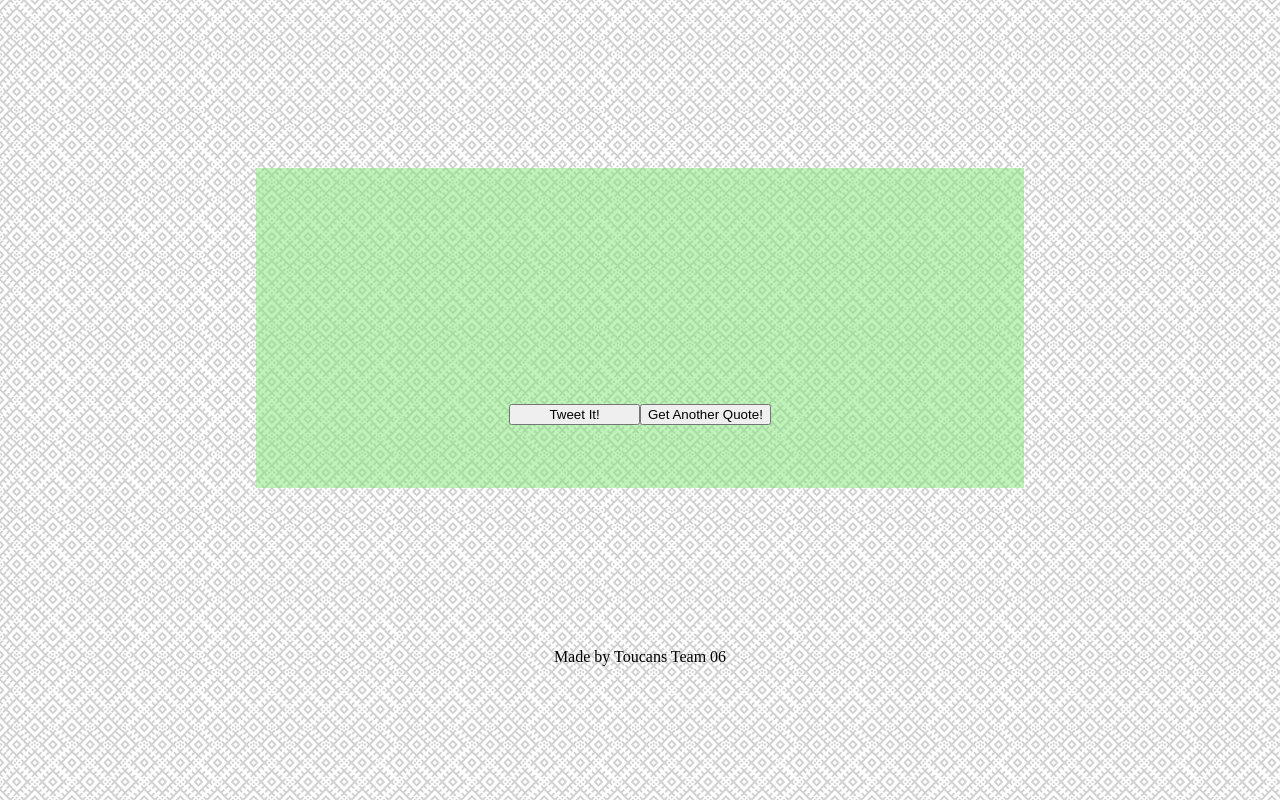
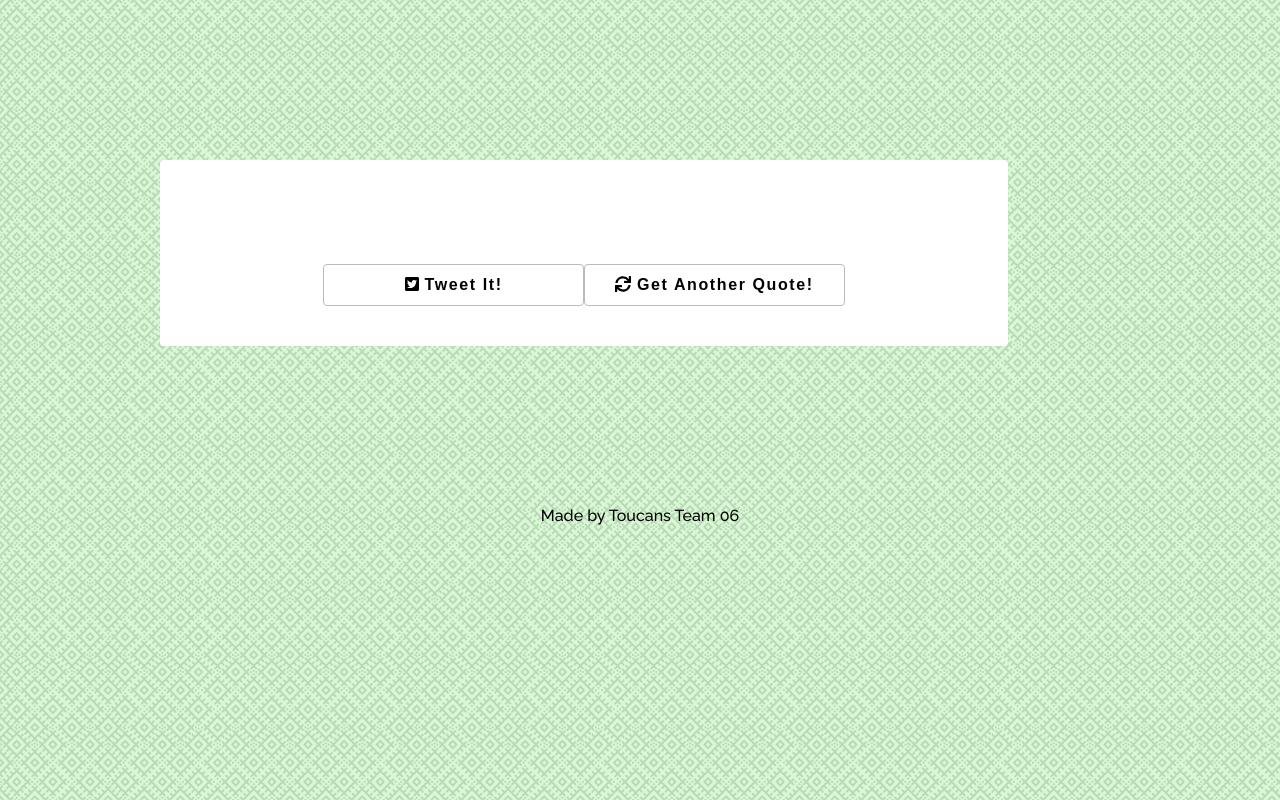
Before and after one commit to chingu-voyages/v8-toucans-team-06, a website: page index.html in a window 1280 px wide. Drawn offline with Linux system fonts and the light colour scheme; no server answers.

Commit message:
played with background styling & fixed background coloration issue, added font, adjusted styles, added font-awesome cdn, added some basic button styling.

```diff
--- a/css/main.css
+++ b/css/main.css
@@ -1,20 +1,38 @@
+@import url('https://fonts.googleapis.com/css?family=Raleway:500,600,800');
+
 html {
-    margin: 0;
-    padding: 0;
+    /* margin: 0;
+    padding: 0; */
 }
 body {
     background-image: url("../img/1.png");
     background-repeat: repeat;
-    background-color: rgba(255, 235, 205, 0.5);
     display: grid;
     place-items: center;
     text-align: center;
+    font-family: 'Raleway', sans-serif;
+    margin: 0;
+    padding: 0;
 }
+
+#colorChanger {
+  width: 100vw;
+  height: 100vh;
+  padding-right: 0px;
+  padding-left: 0px;
+  margin-right: auto;
+  margin-left: auto;
+  background-color: rgba(255, 235, 205, 0.5);
+}
+
 main {
     background-color: #fff;
     display: grid;
     height: 40vh;
     margin: 20vmin;
+    border-radius: 4px;
+    height: auto;
+    padding: 40px;
     overflow: auto;
     place-items: center;
     width: 60vw;
@@ -30,3 +48,41 @@ section blockquote{
 cite {
     float: right;
 }
+
+#quote {
+  font-weight: 800;
+  font-size: 2rem;
+}
+
+#author {
+  font-weight: 600;
+  font-size: 1.5rem;
+}
+
+footer {
+  font-weight: 500;
+  font-size: 1rem;
+}
+
+button {
+  display: inline-block;
+  /* height: 38px; */
+  padding: 0 30px;
+  text-align: center;
+  font-size: 1rem;
+  font-weight: 600;
+  line-height: 40px;
+  letter-spacing: .1rem;
+  text-decoration: none;
+  white-space: nowrap;
+  background-color: transparent;
+  border-radius: 4px;
+  border: 1px solid #bbb;
+  cursor: pointer;
+  box-sizing: border-box;
+}
+
+button:hover {
+  background-color: #1da1f2;
+  color: white;
+}
--- a/index.html
+++ b/index.html
@@ -10,7 +10,8 @@
 </head>
 
 <body>
-<main id="body">
+  <div id="colorChanger">
+    <main>
       <section>
         <blockquote>
           <p id="quote"></p>
@@ -18,16 +19,16 @@
         </blockquote>
       </section>
       <section>
-    <button id="tweet" type="button">Tweet It!</button>
-    <button id="quoteButton" type="button">Get Another Quote!</button>
+        <button id="tweet" type="button"><i class="fab fa-twitter-square"></i> Tweet It!</button>
+        <button id="quoteButton" type="button"><i class="fas fa-sync"></i> Get Another Quote!</button>
       </section>
     </main>
-
     <footer>Made by Toucans Team 06</footer>
-
+  </div>
 
   <!-- js -->
   <script src=" ./js/main.js" charset="utf-8"></script>
+  <script defer src="https://use.fontawesome.com/releases/v5.8.1/js/all.js" integrity="sha384-g5uSoOSBd7KkhAMlnQILrecXvzst9TdC09/VM+pjDTCM+1il8RHz5fKANTFFb+gQ" crossorigin="anonymous"></script>
 </body>
 
 </html>
--- a/js/main.js
+++ b/js/main.js
@@ -9,7 +9,7 @@ var quoteButton = document.getElementById("quoteButton");
 // updates the document with a random color and random bg image
 function viewUpdate() {
   // sets color of body to blank with 50% opacity
-  var newColor = [0, 0, 0, 0.5];
+  var newColor = [0, 0, 0, 0.3];
   // this function uses a for loop to update background color
   for (var i = 0; i < 3; i++) {
     var color = Math.floor(Math.random() * (255 - 1) + 0);
@@ -18,7 +18,7 @@ function viewUpdate() {
   // turns the color into a string to be passed on to ...
   var color = "rgba(" + newColor + ")";
   // this updates the body#main with the new color in line 19 above
-  document.getElementById("body").style.background = color;
+  document.getElementById("colorChanger").style.background = color;
   // choose a random number between 1 - 23
   var randNum = Math.floor(Math.random() * 22 + 1);
   // updates the background image to one that matches the rand num above
```
Lines whose indentation alone changed are shown as unchanged.
